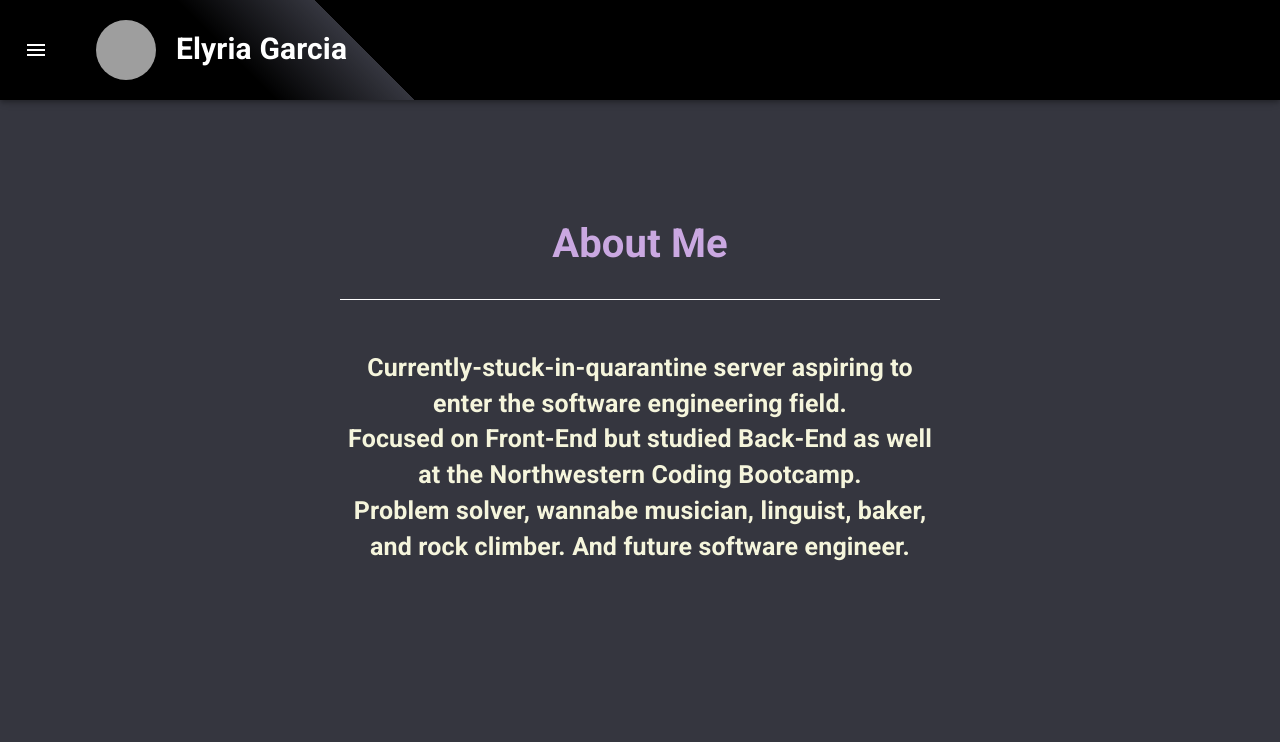
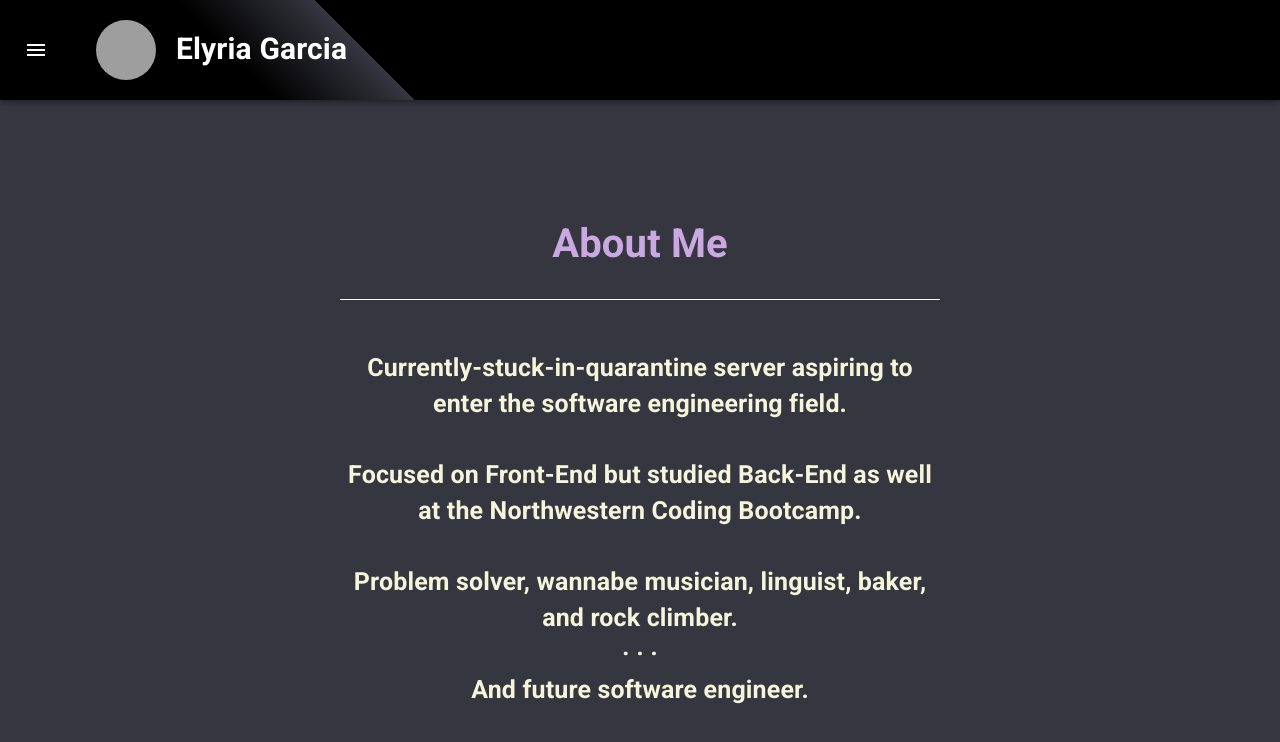
Before and after one commit to ElyriaG/React_Portfolio, a React (Create React App) app: page / in a window 1280 px wide. Shown: the top 742 px of the page. Built offline with nearby package versions, Linux system fonts and the light colour scheme; grey boxes are pictures that could not be loaded.

Commit message:
Hid API key

```diff
--- a/src/components/aboutMe.js
+++ b/src/components/aboutMe.js
@@ -48,10 +48,12 @@ function AboutMe() {
                     <div className={classes.aboutMeContentDiv}>
                         <h2 className={classes.aboutMeContent}>
                         Currently-stuck-in-quarantine server aspiring to enter the software engineering field.
-                        <br/>
+                        <br/><br/>
                         Focused on Front-End but studied Back-End as well at the Northwestern Coding Bootcamp.
-                        <br/>
-                        Problem solver, wannabe musician, linguist, baker, and rock climber. And future software engineer.
+                        <br/><br/>
+                        Problem solver, wannabe musician, linguist, baker, and rock climber.
+                        <br/>· · ·<br/>
+                        And future software engineer.
                         </h2>
                     </div>
                 </div>
```
Also changed, not shown: 1 other file (tests, documents, lock files or other folders).
